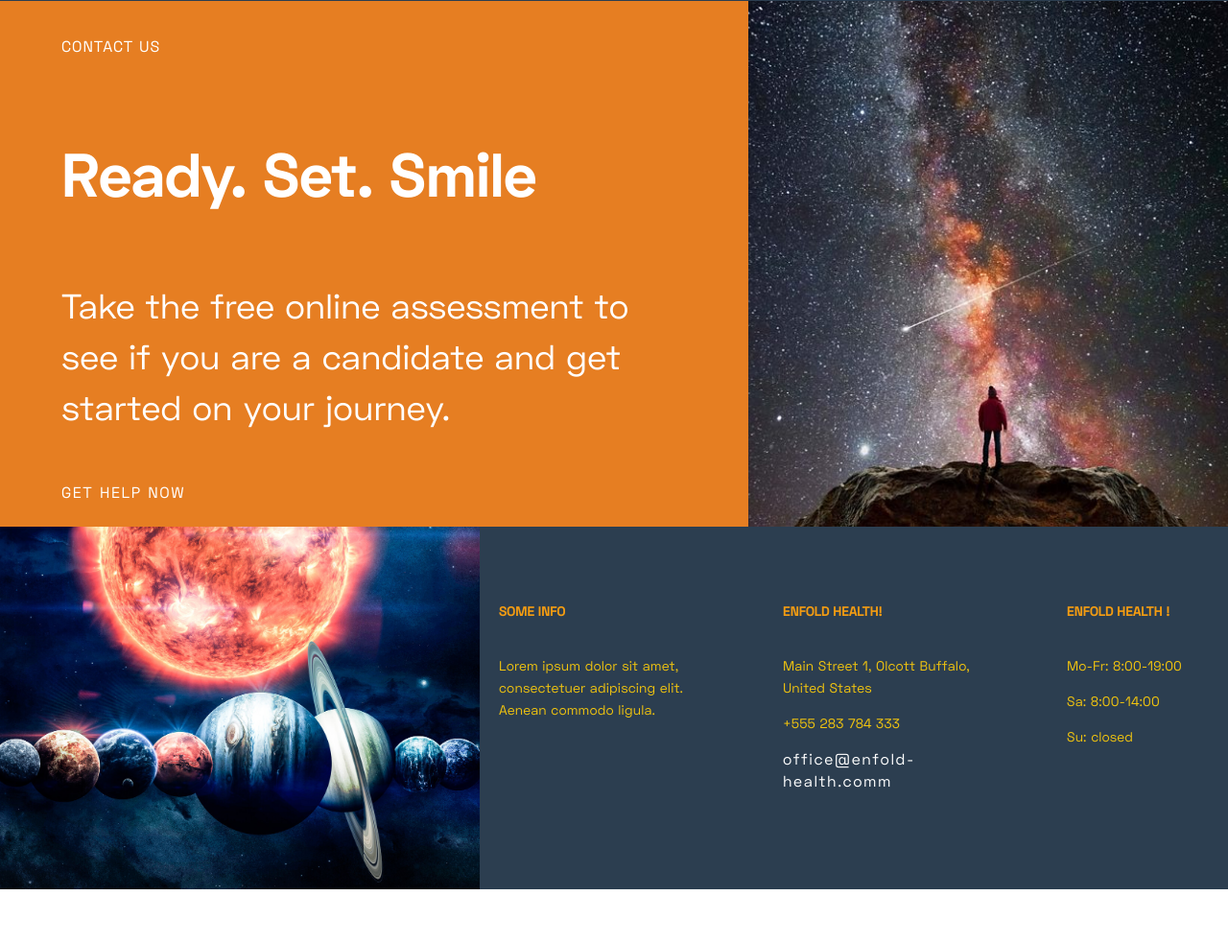
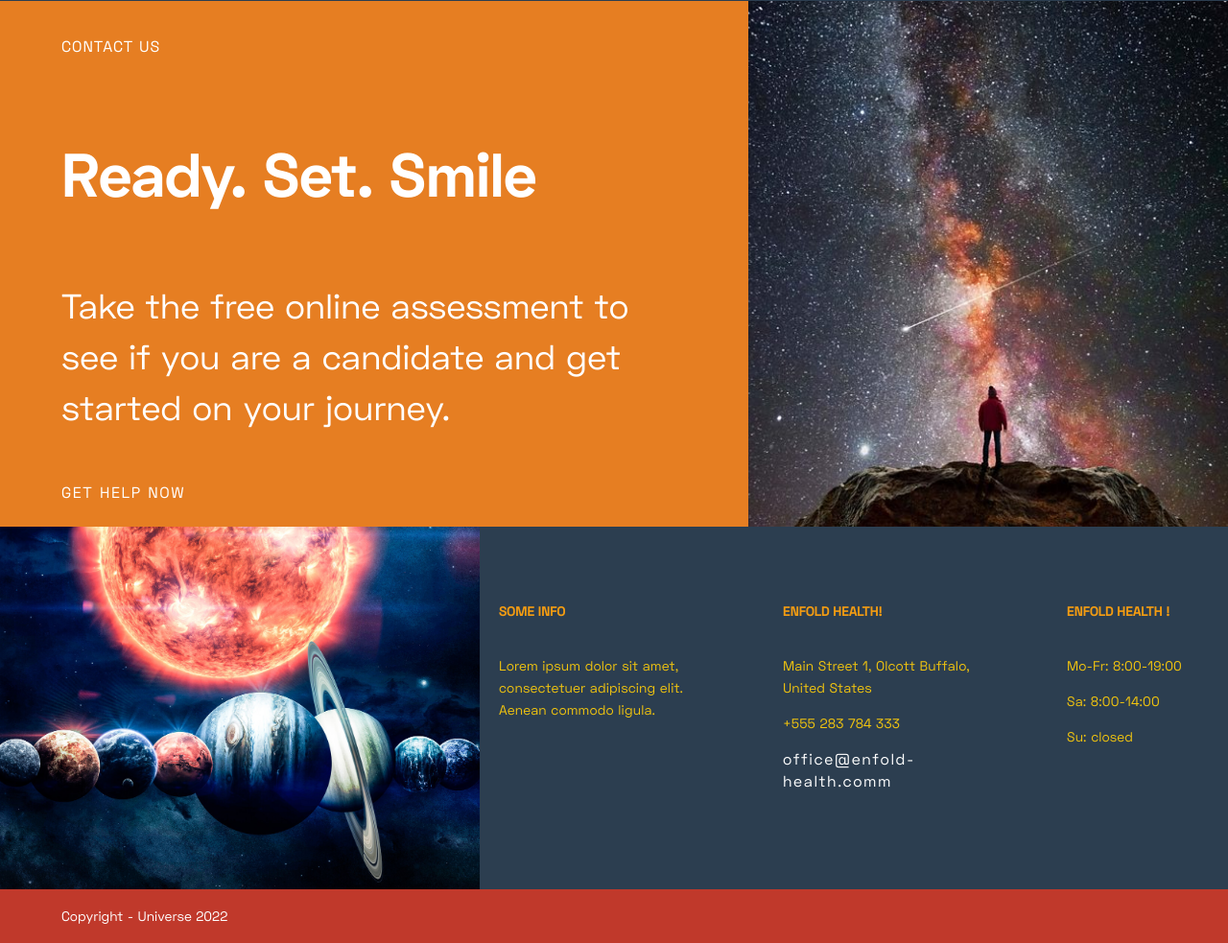
Before and after one commit to Milm3n/CSS_GRID_010.github.io, a plain HTML site: page index.html in a window 1280 px wide. Shown: the part 3103-4086 px from the top of the page at 96% size. Before the commit the page ends 4030 px from the top, so only its background shows below. Drawn offline with nearby package versions, Linux system fonts and the light colour scheme.

Commit message:
Added Footer

```diff
--- a/index.html
+++ b/index.html
@@ -262,6 +262,11 @@
                 </div>
             </div>
         </section>
+        <footer>
+            <p class="container">
+                Copyright - Universe  2022
+            </p>
+        </footer>
     </div>
 </body>
 
--- a/style/style.css
+++ b/style/style.css
@@ -405,3 +405,7 @@ header>.container {
     text-decoration: none;
     color: #fff;
 }
+footer{
+    padding: 20px 0 20px;
+    background: #c0392b;
+}
```
